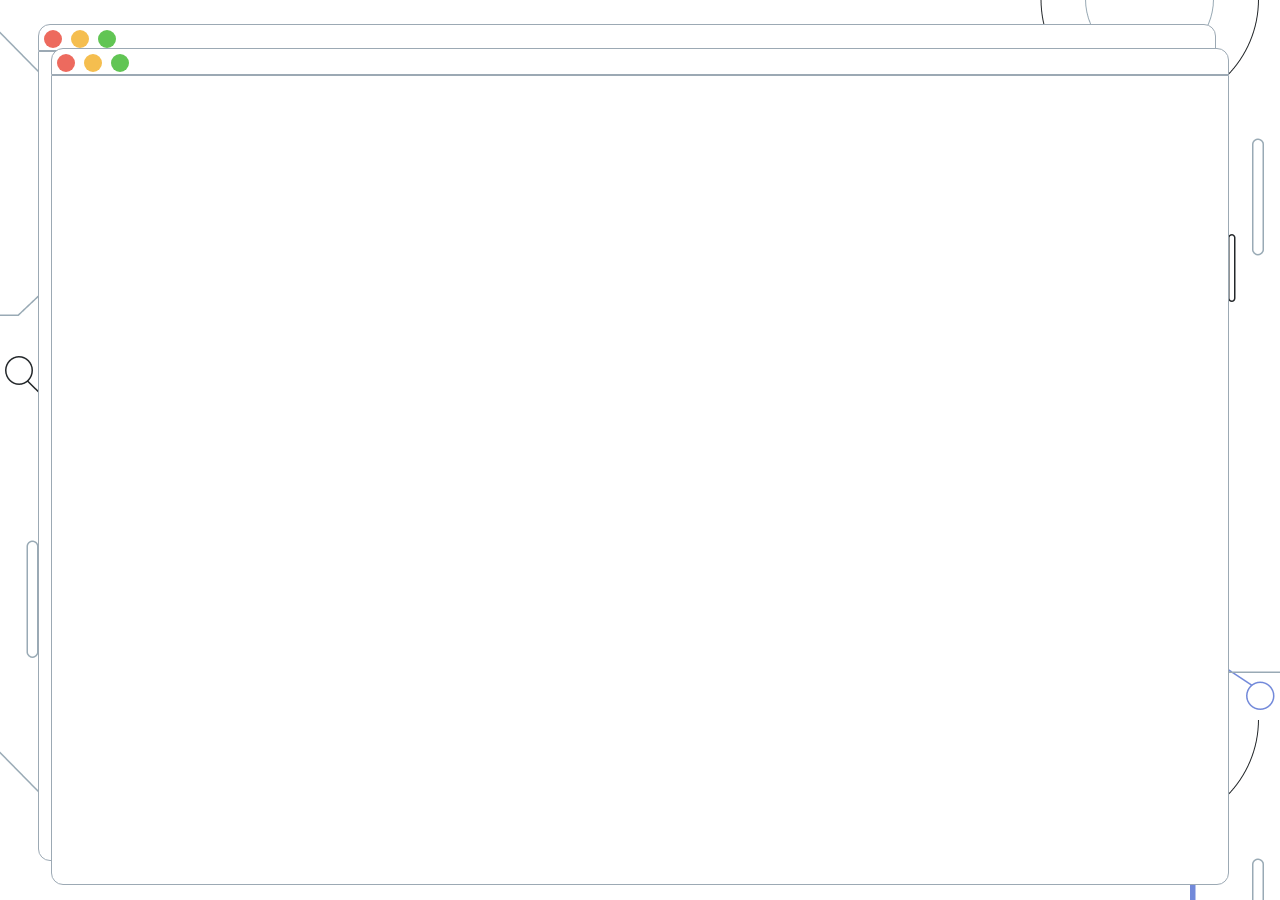
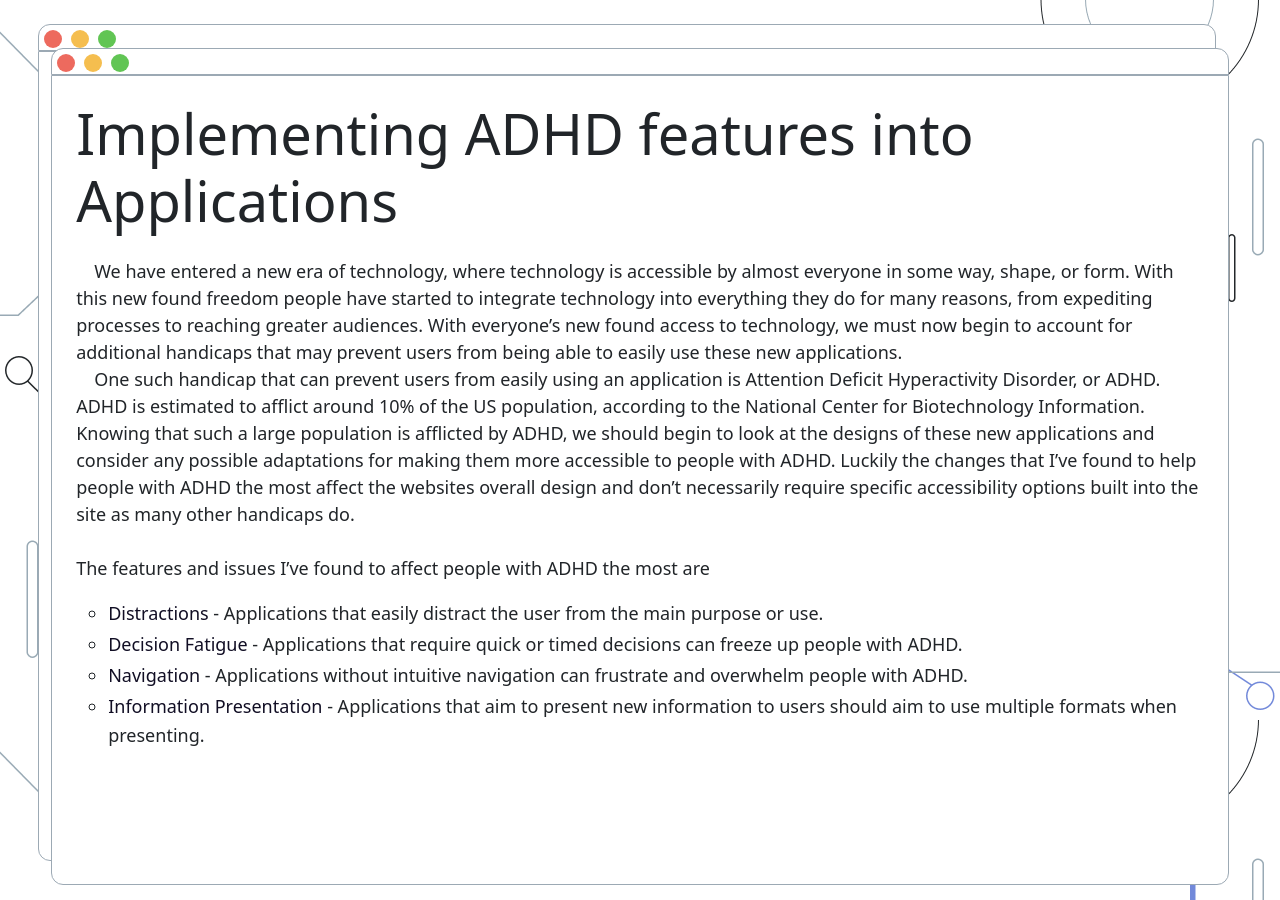
Before and after one commit to MrDomoArigato/ADHD-Website, a Jekyll site: the page built from index.markdown, in a window 1280 px wide. Built offline with Jekyll 4.4.1, drawn with Linux system fonts in a browser that asks for light colours.

Commit message:
Edit Home page with info

```diff
--- a/_layouts/default.html
+++ b/_layouts/default.html
@@ -15,6 +15,8 @@
             --color-6: #FFFFFF;
             --win-bkg-color: var(--color-6);
             --win-bdr-color: var(--color-5);
+            --nav-color: var(--color-4);
+            --nav-active: var(--color-3);
         }
 
         /* @media (prefers-color-scheme: dark){
@@ -35,6 +37,10 @@
             background-image: var(--bkg-img);
             background-repeat: repeat-y;
             background-size: cover;
+        }
+
+        p, li, a, span {
+            font-size: large;
         }
 
         div.taskbar {
@@ -62,6 +68,8 @@
         div.pane {
             width:92vw;
             min-height:90vh;
+
+            overflow-wrap: break-word;
 
             border-style: solid;
             border-width: 1px;
--- a/_layouts/index.html
+++ b/_layouts/index.html
@@ -1,3 +1,18 @@
 ---
 layout: default
 ---
+
+<div class="m-4">
+    <h1 class="display-4">Implementing ADHD features into Applications</h1>
+    <p class="mt-4">
+        &emsp;We have entered a new era of technology, where technology is accessible by almost everyone in some way, shape, or form. With this new found freedom people have started to integrate technology into everything they do for many reasons, from expediting processes to reaching greater audiences. With everyone’s new found access to technology, we must now begin to account for additional handicaps that may prevent users from being able to easily use these new applications.
+        <br>&emsp;One such handicap that can prevent users from easily using an application is Attention Deficit Hyperactivity Disorder, or ADHD. ADHD is estimated to afflict around 10% of the US population, according to the National Center for Biotechnology Information. Knowing that such a large population is afflicted by ADHD, we should begin to look at the designs of these new applications and consider any possible adaptations for making them more accessible to people with ADHD. Luckily the changes that I’ve found to help people with ADHD the most affect the websites overall design and don’t necessarily require specific accessibility options built into the site as many other handicaps do.
+        <br><br>The features and issues I’ve found to affect people with ADHD the most are
+        <ul style="list-style-type:circle;">
+            <li><a class="link" href="/distract" data-replace="Distractions"><span class="p-0" style="font-size:large;">Distractions</span></a> - Applications that easily distract the user from the main purpose or use.</li>
+            <li><a class="link" href="/decide-fatigue" data-replace="Decision Fatigue"><span class="p-0" style="font-size:large;">Decision Fatigue</span></a> - Applications that require quick or timed decisions can freeze up people with ADHD.</li>
+            <li><a class="link" href="/navigation" data-replace="Navigation"><span class="p-0" style="font-size:large;">Navigation</span></a> - Applications without intuitive navigation can frustrate and overwhelm people with ADHD.</li>
+            <li><a class="link" href="/info-present" data-replace="Information Presentation"><span class="p-0" style="font-size:large;">Information Presentation</span></a> - Applications that aim to present new information to users should aim to use multiple formats when presenting.</li>
+        </ul>
+    </p>
+</div>
--- a/assets/css/index.css
+++ b/assets/css/index.css
@@ -0,0 +1,38 @@
+/* Below is the CSS code for the fancy hyperlinks */
+
+a.link {
+    background-image: linear-gradient(
+        to right,
+        var(--nav-active),
+        var(--nav-active) 50%,
+        var(--nav-color) 50%
+    );
+    background-size: 200% 100%;
+    background-position: -100%;
+    display: inline-block;
+    padding: 2px 0;
+    position: relative;
+    -webkit-background-clip: text;
+    -webkit-text-fill-color: transparent;
+    transition: all 0.3s ease-in-out;
+}
+
+a.link:before {
+    content: '';
+    background: var(--nav-active);
+    display: block;
+    position: absolute;
+    bottom: -3px;
+    left: 0;
+    width: 0;
+    height: 3px;
+    transition: all 0.3s ease-in-out;
+}
+
+a.link:hover {
+    background-position: 0;
+}
+
+a.link:hover::before {
+    width:100%;
+}
```
